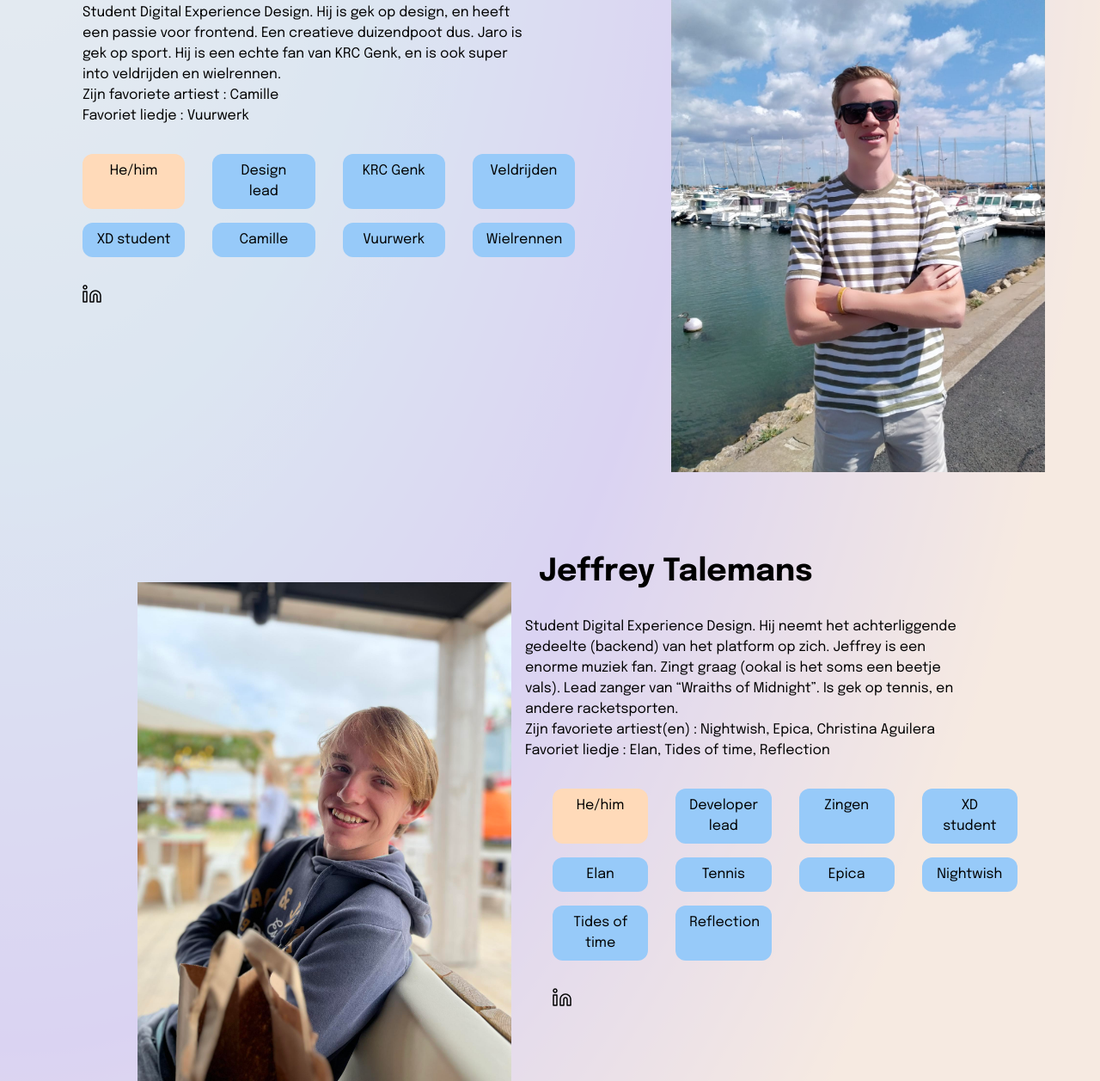
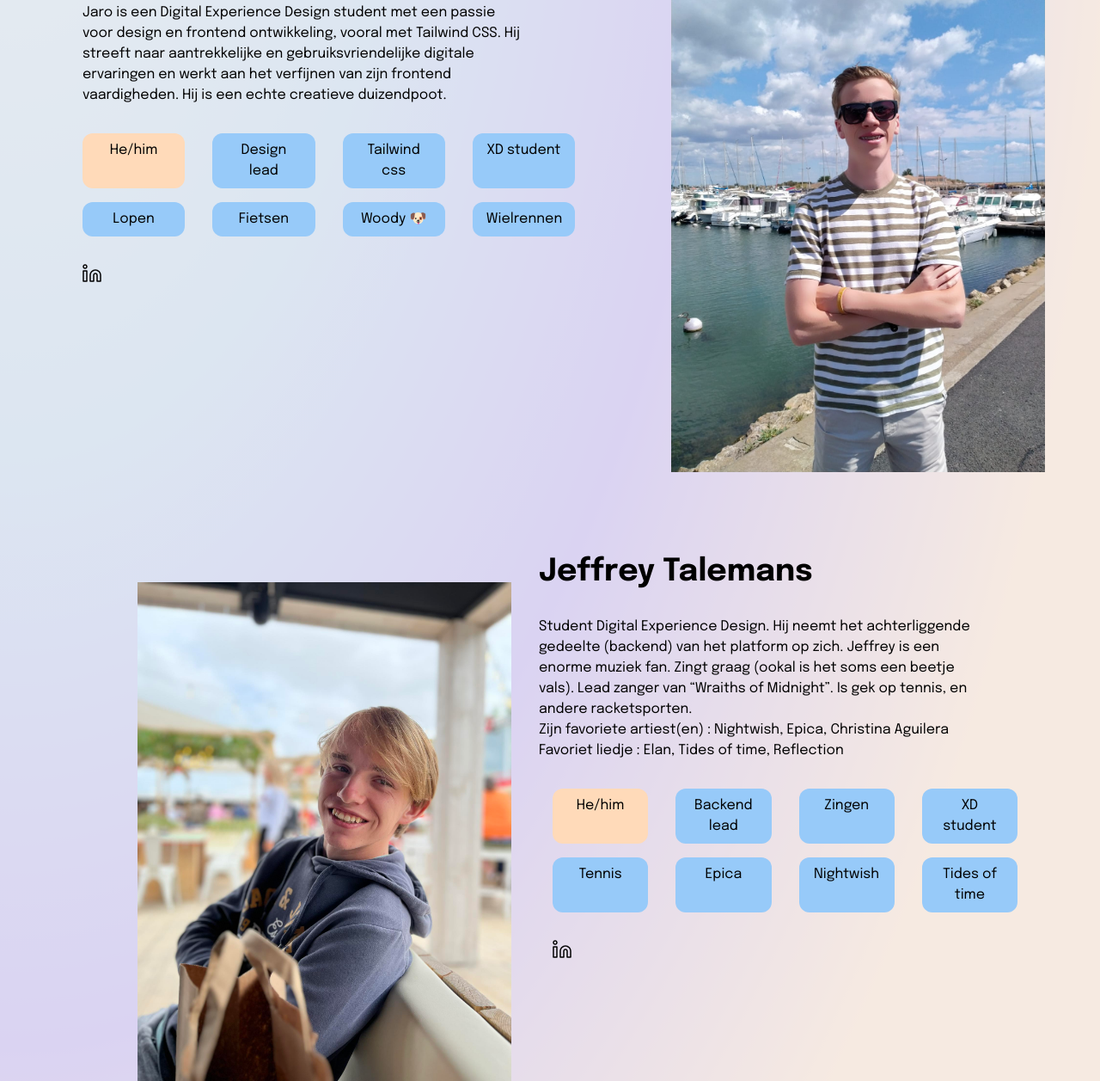
Before and after one commit to TalemansJeffrey/hireheroproductwebsite, a website: page overOns.html in a window 1280 px wide. Shown: the part 309-1566 px from the top of the page at 86% size. Drawn offline with Linux system fonts and the light colour scheme.

Commit message:
Chore: changes margin

```diff
--- a/overOns.html
+++ b/overOns.html
@@ -64,37 +64,32 @@
             <div>
             <div>
             <h2 class="font-bolder font-epilogue text-4xl mx-8 lg:max-w-[562px]">Jaro Brichau</h2>
-            <p class="font-epilogue text-base mt-8 mx-8 lg:max-w-[518px]">Student Digital Experience Design. Hij is gek op design, en heeft een passie voor frontend. Een creatieve duizendpoot dus. Jaro is gek op sport. Hij is een echte fan van KRC Genk, en is ook super into veldrijden en wielrennen.
+            <p class="font-epilogue text-base mt-8 mx-8 lg:max-w-[518px]">Jaro is een Digital Experience Design student met een passie voor design en frontend ontwikkeling, vooral met Tailwind CSS. Hij streeft naar aantrekkelijke en gebruiksvriendelijke digitale ervaringen en werkt aan het verfijnen van zijn frontend vaardigheden. Hij is een echte creatieve duizendpoot.
                 <br>
-                Zijn favoriete artiest : Camille
-                <br>
-                Favoriet liedje : Vuurwerk </p>
+
                 <div class="grid grid-cols-2 space-x-4 gap-4 font-epilogue font-base mx-4 text-center mt-8 md:grid-cols-3 lg:grid-cols-4">
                     <p class="bg-orange inline-block px-4 ml-4 py-2 rounded-xl">He/him</p>
                     <p class="bg-darkBlue inline-block px-4 py-2 rounded-xl">Design lead</p>
-                    <p class="bg-darkBlue inline-block px-4 py-2 rounded-xl">KRC Genk</p>
-                    <p class="bg-darkBlue inline-block px-4 py-2 rounded-xl">Veldrijden</p>
+                    <p class="bg-darkBlue inline-block px-4 py-2 rounded-xl">Tailwind css</p>
                     <p class="bg-darkBlue inline-block px-4 py-2 rounded-xl">XD student</p>
-                    <p class="bg-darkBlue inline-block px-4 py-2 rounded-xl">Camille</p>
-                    <p class="bg-darkBlue inline-block px-4 py-2 rounded-xl">Vuurwerk</p>
+                    <p class="bg-darkBlue inline-block px-4 py-2 rounded-xl">Lopen</p>
+                    <p class="bg-darkBlue inline-block px-4 py-2 rounded-xl">Fietsen</p>
+                    <p class="bg-darkBlue inline-block px-4 py-2 rounded-xl">Woody 🐶</p>
                     <p class="bg-darkBlue inline-block px-4 py-2 rounded-xl">Wielrennen</p>
         </div>
 
 
-        <a href="" class="max-w-24 mt-8"><img class="max-w-full ml-8 mt-8" src="./img/linkedinsvg.svg" alt=""></a>
+        <a href="" class="max-w-24 mt-8"><img class="max-w-full ml-8 mt-8" src="./img/linkedinsvg.svg" alt="LinkedIn icon"></a>
     </div>
         </section>
         <section class="lg:flex lg:flex-row lg:justify-between lg:mx-16 lg:mt-16">
             <div class="max-w-full lg:ml-24 md:mt-8 lg:max-w-[435px] mt-8 mb-8">
-
                 <img src="./img/387488766_306435278763488_6691726969833089996_n.jpg" alt="">
-
             </div>
-            <div>
-
+            <div class="w-full">
                 <div>
                     <h2 class="font-bolder font-epilogue text-4xl mx-8 lg:max-w-[562px]">Jeffrey Talemans</h2>
-            <p class="font-epilogue text-base mt-8 mx-4 lg:max-w-[518px]">Student Digital Experience Design. Hij neemt het achterliggende gedeelte (backend) van het platform op zich. Jeffrey is een enorme muziek fan. Zingt graag (ookal is het soms een beetje vals). Lead zanger van “Wraiths of Midnight”. Is gek op tennis, en andere racketsporten.
+                    <p class="font-epilogue text-base mt-8 mx-8 lg:max-w-[518px]">Student Digital Experience Design. Hij neemt het achterliggende gedeelte (backend) van het platform op zich. Jeffrey is een enorme muziek fan. Zingt graag (ookal is het soms een beetje vals). Lead zanger van “Wraiths of Midnight”. Is gek op tennis, en andere racketsporten.
                         <br>
                         Zijn favoriete artiest(en) : Nightwish, Epica, Christina Aguilera
                         <br>
@@ -103,15 +98,13 @@
 
         <div class="grid grid-cols-2 space-x-4 gap-4 font-epilogue font-base mx-8 text-center mt-8 md:grid-cols-3 lg:grid-cols-4">
             <p class="bg-orange inline-block px-4 ml-4 py-2 rounded-xl">He/him</p>
-            <p class="bg-darkBlue inline-block px-4 py-2 rounded-xl">Developer lead</p>
+            <p class="bg-darkBlue inline-block px-4 py-2 rounded-xl">Backend lead</p>
             <p class="bg-darkBlue inline-block px-4 py-2 rounded-xl">Zingen</p>
             <p class="bg-darkBlue inline-block px-4 py-2 rounded-xl">XD student</p>
-            <p class="bg-darkBlue inline-block px-4 py-2 rounded-xl">Elan</p>
             <p class="bg-darkBlue inline-block px-4 py-2 rounded-xl">Tennis</p>
             <p class="bg-darkBlue inline-block px-4 py-2 rounded-xl">Epica</p>
             <p class="bg-darkBlue inline-block px-4 py-2 rounded-xl">Nightwish</p>
             <p class="bg-darkBlue inline-block px-4 py-2 rounded-xl">Tides of time</p>
-            <p class="bg-darkBlue inline-block px-4 py-2 rounded-xl">Reflection</p>
 
         </div>
         <a href="" class="max-w-24 mt-8"><img class="max-w-full ml-12 mt-8" src="./img/linkedinsvg.svg" alt=""></a>
```
Lines whose indentation alone changed are shown as unchanged.
